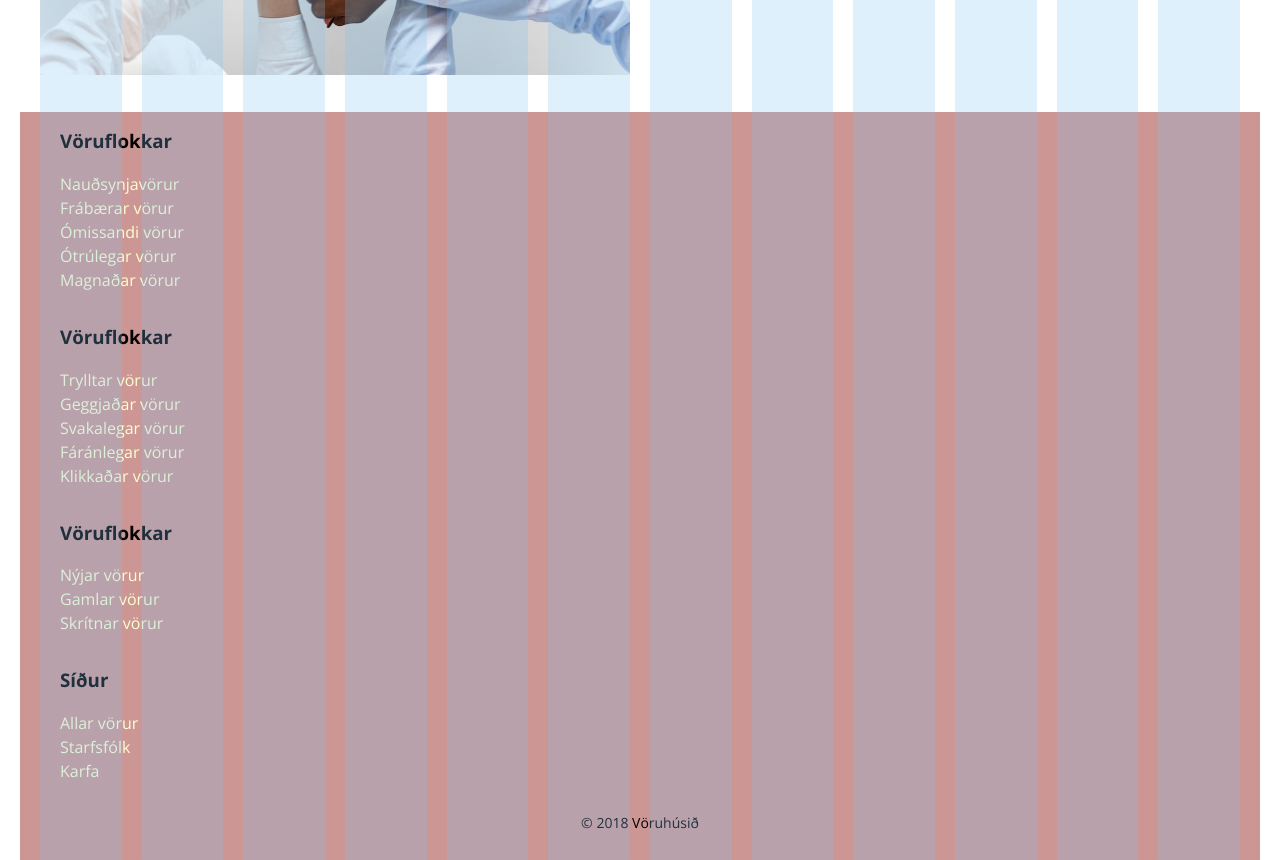
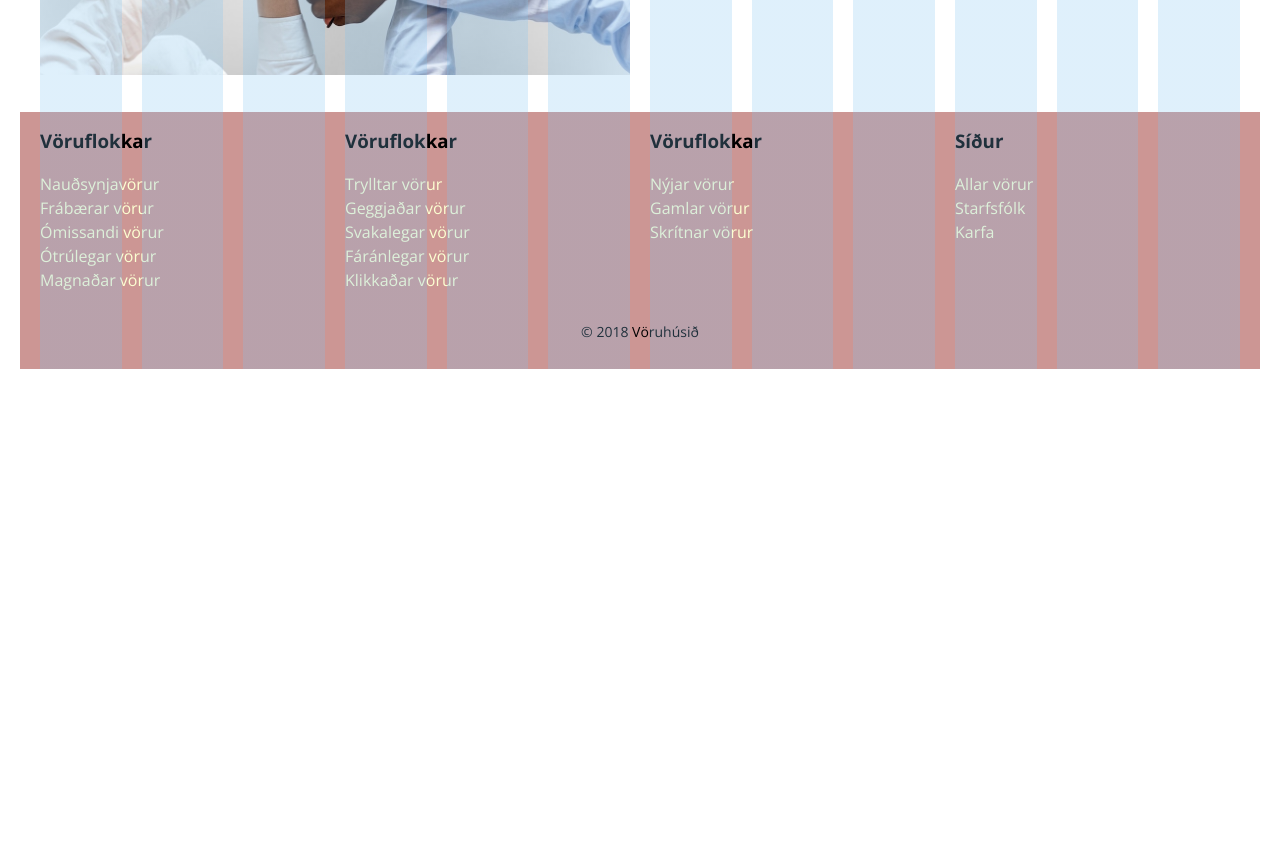
Before and after one commit to andreakristink/hopverkefni-1, a website: page index.html in a window 1280 px wide. Shown: the part 934-1794 px from the top of the page. After the commit the page ends 1303 px from the top, so only its background shows below. Drawn offline with nearby package versions, Linux system fonts and the light colour scheme; files that its build step writes are made by us from their sources.

Commit message:
Bæta virkni á footer, hann er núna réttur í 1500px

```diff
--- a/scss/footer.scss
+++ b/scss/footer.scss
@@ -1,16 +1,72 @@
 @import "config.scss";
 
-$breakpoint_small: 700px;
+$bp_tablet: 768px;
 $breakpoint_medium: 1000px;
-$breakpoint_large: 1250px;
+$bp_large: 1200px;
 
 footer {
+  background-color: color(litur_bleikur);
+  display: flex;
+  flex-direction: column;
+
   margin: 0 auto;
   max-width: 1240px;
   padding-left: 20px;
   padding-right: 20px;
+
+  p {
+    text-align: center;
+    margin: 1em 0;
+    padding-bottom: 1em;
+    font-size: 0.875em;
+  }
 }
 
+.lists {
+  display: flex;
+  flex-direction: row;
+  margin-left: -0.625em;  // -10px
+  margin-right:-0.625em;  // -10px
+
+  ul {
+    list-style: none;
+    padding: 1em 0;
+
+    li {
+      line-height: 1.5;
+
+      a {
+        text-decoration: none;
+        color: color(litur_gulur);
+        transition: color 300ms ease-in-out;
+      }
+
+      a:hover {
+        color: color(litur_svartur);
+      }
+    }
+  }
+
+  h3 {
+    font-weight: bold;
+    margin-bottom: 1em;
+  }
+}
+
+@media screen and (min-width: $bp_large) {
+
+  .list__col {
+    width: 25%;
+  }
+}
+
+.list__col {
+  width: 50%;
+  padding-right: 0.625em;  // 10px
+  padding-left: 0.625em;   // 10px
+}
+
+/*
 footer {
   background-color: color(litur_bleikur);
   display: flex;
@@ -25,14 +81,14 @@ footer {
 
   .lists {
     display: flex;
-    flex-direction: column;
+    flex-direction: row;
 
     ul {
       list-style: none;
       padding: 1em 0;
 
       h3 {
-        margin-bottom: 1em;
+        margin-bottom: 1em 0;
         font-weight: bold;
       }
 
@@ -56,7 +112,7 @@ footer {
 .list__col {
   padding-right: 20px;
   padding-left: 20px;
-  width: 50%;
+  width: 100%;
 
   /*@media (min-width: 700px) {
     width: 50%;
@@ -64,6 +120,7 @@ footer {
 
   @media (min-width: 1100px) {
     width: 25%;
-  }*/
+  }*/ /*
 
 }
+*/
```
